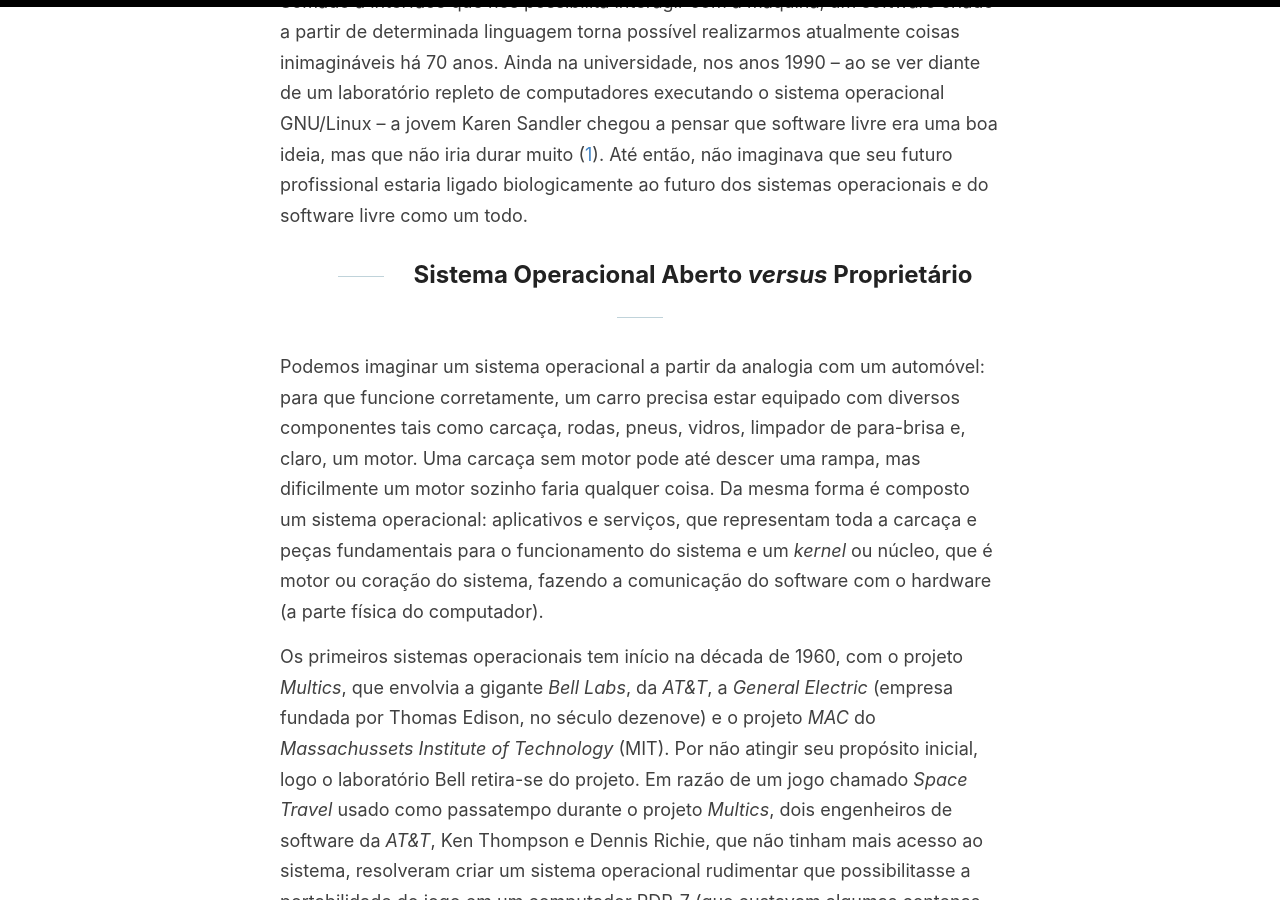
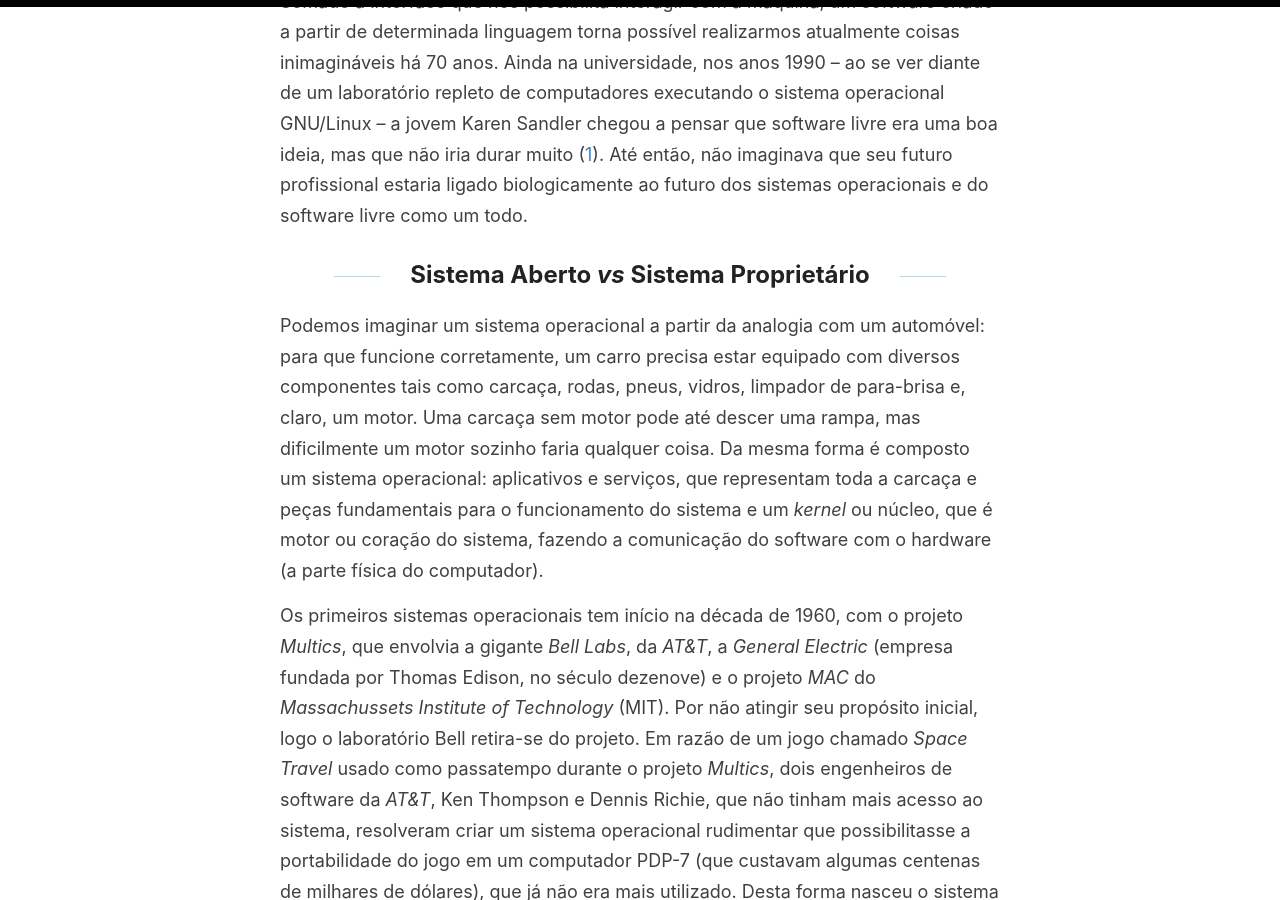
Before and after one commit to tonidandel/otelegrafo_, a Jekyll site: the page built from _posts/2022-08-30-uma-cyborg-no-movimento-open-source .md, in a window 1280 px wide and 900 px high, scrolled down 1416 px. Built offline with Jekyll 4.4.1, drawn with Linux system fonts in a browser that asks for light colours; nearby versions of some CDN libraries; some web fonts are replaced.

Commit message:
correçoes-ortografia

```diff
--- a/_posts/2022-08-30-uma-cyborg-no-movimento-open-source .md
+++ b/_posts/2022-08-30-uma-cyborg-no-movimento-open-source .md
@@ -21,7 +21,7 @@
 Somado à interface que nos possibilita interagir com a máquina, um software criado a partir de determinada linguagem torna possível realizarmos atualmente coisas inimagináveis há 70 anos. Ainda na universidade, nos anos 1990 -- ao se ver diante de um laboratório repleto de computadores executando o sistema operacional GNU/Linux -- a jovem Karen Sandler chegou a pensar que software livre era uma boa ideia, mas que não iria durar muito ([^3]). Até então, não imaginava que seu futuro profissional estaria ligado biologicamente ao futuro dos sistemas operacionais e do software
 livre como um todo.
 
-## Sistema Operacional Aberto _versus_ Proprietário
+## Sistema Aberto _vs_ Sistema Proprietário
 
 Podemos imaginar um sistema operacional a partir da analogia com um automóvel: para que funcione corretamente, um carro precisa estar equipado com diversos componentes tais como carcaça, rodas, pneus, vidros, limpador de para-brisa e, claro, um motor. Uma carcaça sem motor pode até descer uma rampa, mas dificilmente um motor sozinho faria qualquer coisa. Da mesma forma é composto um sistema operacional: aplicativos e serviços, que representam toda a carcaça e peças fundamentais para o funcionamento do sistema e um _kernel_ ou núcleo, que é motor ou coração do sistema, fazendo a comunicação do software com o hardware (a parte física do  computador).
 
```
